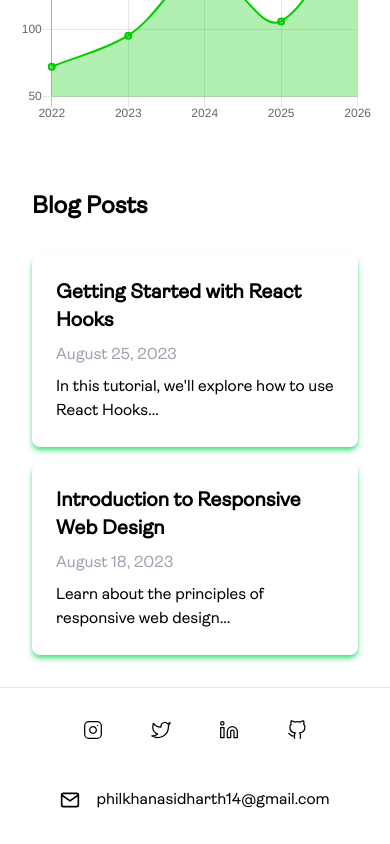
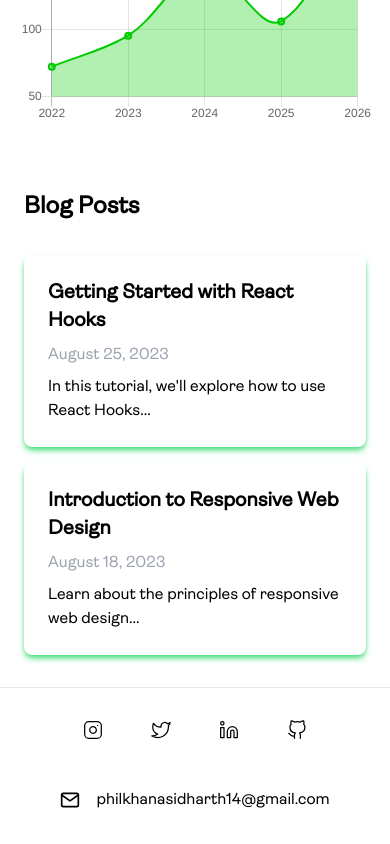
Before and after one commit to psidh/Domain, a Next.js app: page / in a window 390 px wide. Shown: the part 4166-5010 px from the top of the page. Built offline with nearby package versions, Linux system fonts and the light colour scheme.

Commit message:
shadow animations

```diff
--- a/src/app/components/Blog.js
+++ b/src/app/components/Blog.js
@@ -17,7 +17,7 @@ const GlobalStyle = createGlobalStyle`
 const Blog = () => {
   return (
   <main id="blog">
-  <div className="container mx-auto pt-4 pb-8 px-8 md:px-16 md:py-10">
+  <div className="container mx-auto pt-4 pb-8 px-6 md:px-16 md:py-10">
     <h2 className="md:text-4xl text-2xl font-semibold mb-8">Blog Posts</h2>
       <div className="grid gap-4">
         {blogPosts.map((post, index) => (
```
